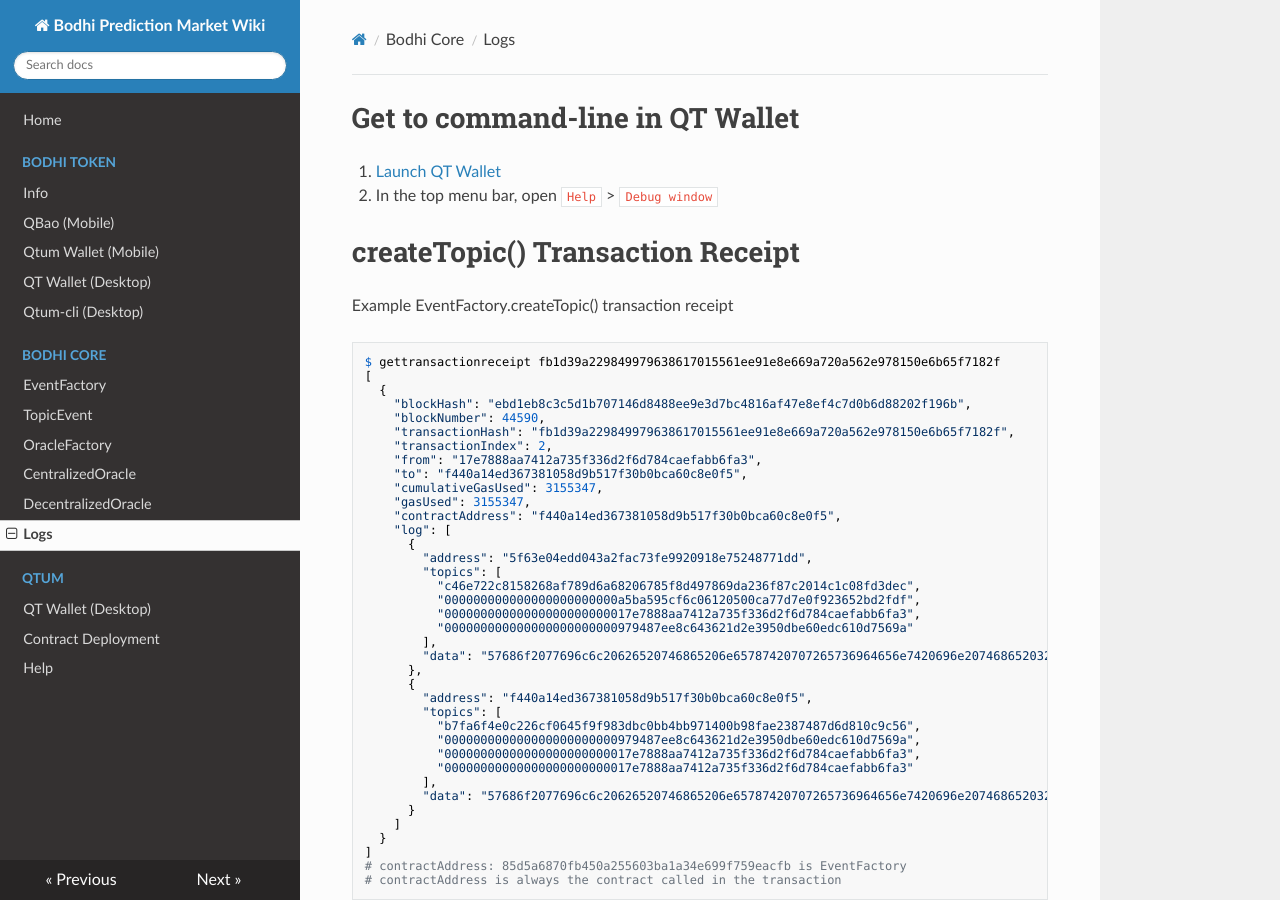
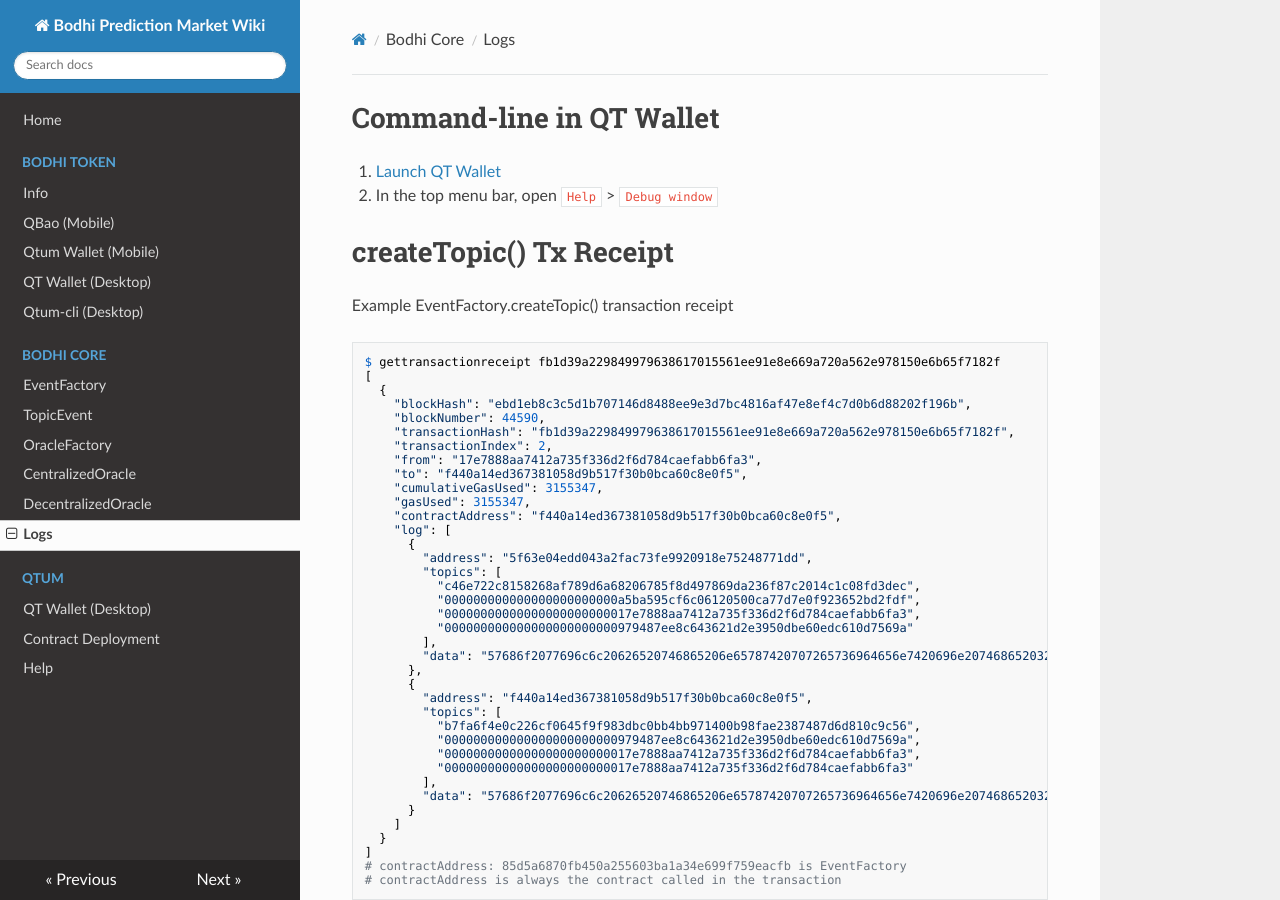
Before and after one commit to bodhiproject/wiki, an MkDocs documentation site: the page built from docs/bodhi_core/logs.md, in a window 1280 px wide and 900 px high. Built offline with MkDocs 1.6.1, drawn with Linux system fonts in a browser that asks for light colours; nearby versions of some CDN libraries; comment, search, counter and statistics services are not loaded; old or Windows-style settings are respelled for this version of MkDocs; some of the changed text lies outside the part shown.

Commit message:
Shorten transaction label

```diff
--- a/docs/bodhi_core/logs.md
+++ b/docs/bodhi_core/logs.md
@@ -1,8 +1,8 @@
-# Get to command-line in QT Wallet
+# Command-line in QT Wallet
 1. [Launch QT Wallet](../qtum/qt_wallet.md#launch-qt-wallet)
 2. In the top menu bar, open `Help` > `Debug window`
 
-# createTopic() Transaction Receipt
+# createTopic() Tx Receipt
 Example EventFactory.createTopic() transaction receipt
 
     $ gettransactionreceipt fb1d39a229849979638617015561ee91e8e669a720a562e978150e6b65f7182f
@@ -82,7 +82,7 @@
     # topics[3]: 00000000000000000000000017e7888aa7412a735f336d2f6d784caefabb6fa3 is address indexed _oracle
     # data: bytes32[10] _name, bytes32[10] _resultNames, uint256 _bettingEndBlock, uint256 _resultSettingEndBlock
 
-# bet() Transaction Receipt
+# bet() Tx Receipt
 Example CentralizedOracle.bet() transaction receipt
 
     $ gettransactionreceipt e08d21a62769fbe2e94178393b888c83890de7ad8190513f00c77fa037589840
@@ -128,7 +128,7 @@
     # topics[2]: 00000000000000000000000017e7888aa7412a735f336d2f6d784caefabb6fa3 is address indexed _participant
     # data: uint8 _resultIndex, uint256 _votedAmount
 
-# setResult() Transaction Receipt
+# setResult() Tx Receipt
 Example CentralizedOracle.setResult() transaction receipt
 
     $ gettransactionreceipt 32636085d831b6ae86868c17292c6a6f68ae0e314e2d75d133033be8b738b2f0
@@ -223,7 +223,7 @@
     # topics[1]: 000000000000000000000000378b20ba8505a6b30b335b8d1bd243132535dfef is address indexed _oracleAddress
     # data: uint8 _resultIndex
 
-# voteResult() Transaction Receipt
+# voteResult() Tx Receipt
 Example DecentralizedOracle.voteResult() transaction receipt
 
     $ gettransactionreceipt 7b9ecbb1270a85f781149c7ebbb0fa5a94e6859ba6a33121d5c690f5249dbdb9
```
